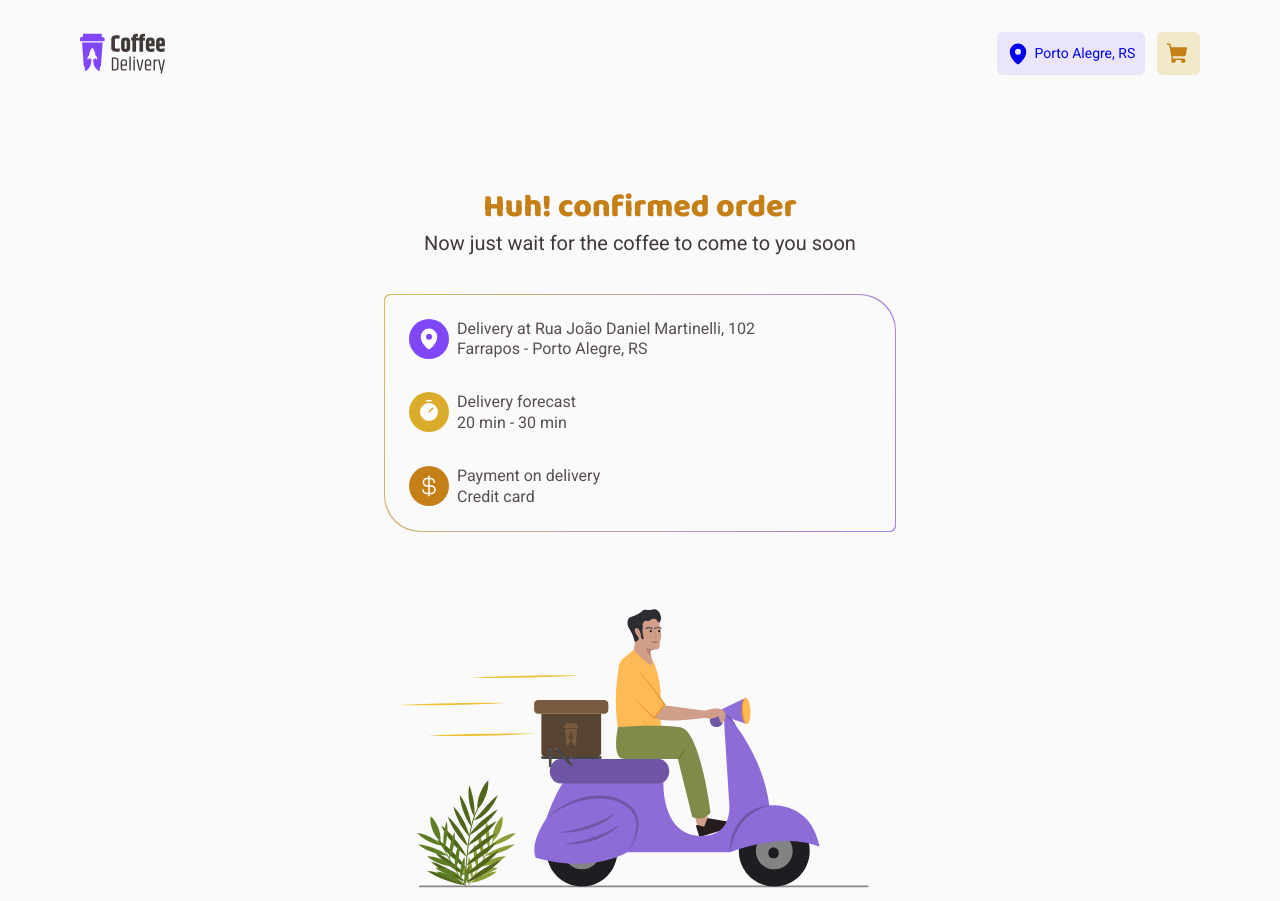
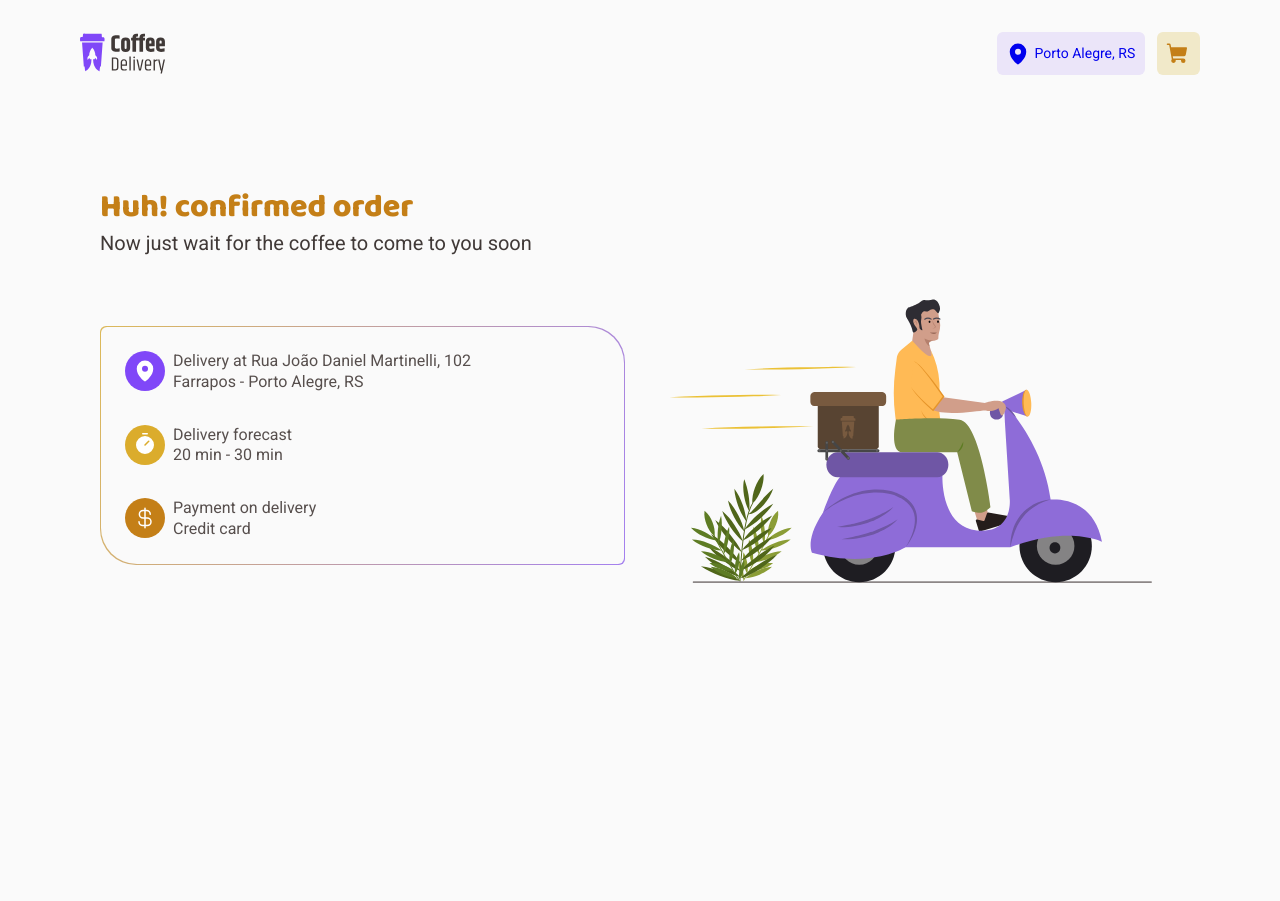
Before and after one commit to marcosvaldeni/coffeedelivery, a React (Vite) app: page /success in a window 1280 px wide. After the commit the page ends 800 px from the top, so only its background shows below. Built offline with nearby package versions, Linux system fonts and the light colour scheme.

Commit message:
success page done

```diff
--- a/src/pages/Success/index.tsx
+++ b/src/pages/Success/index.tsx
@@ -7,6 +7,7 @@ import {
   InfoContainer,
   InfoDiv,
   Main,
+  MainContainer,
   SubTitle,
   Title
 } from "./styles";
@@ -18,6 +19,8 @@ export function Success() {
     <Main>
       <Title>Huh! confirmed order</Title>
       <SubTitle>Now just wait for the coffee to come to you soon</SubTitle>
+
+      <MainContainer>
 
         <InfoContainer>
           <Container>
@@ -55,6 +58,9 @@ export function Success() {
         </InfoContainer>
 
         <img src={inllustration} alt="" />
+
+      </MainContainer>
+
     </Main>
   );
 }
--- a/src/pages/Success/styles.ts
+++ b/src/pages/Success/styles.ts
@@ -17,6 +17,28 @@ export const Main = styled.div`
 
   @media (min-width: 575px) {
     padding: 0 20px;
+  }
+
+  @media (min-width: 992px) {
+    align-items: flex-start;
+
+    img {
+      width: 100%;
+      max-width: initial;
+      margin-top: 2rem;
+      min-width: 450px;
+    }
+  }
+
+`;
+
+export const MainContainer = styled.div`
+  @media (min-width: 992px) {
+    width: 100%;
+    display: flex;
+    align-items: center;
+    justify-content: space-between;
+    gap: 2rem;
   }
 `;
 
@@ -39,6 +61,12 @@ export const InfoContainer = styled.div`
   padding: 1px;
   background: linear-gradient(290.03deg, #A480EF 0%, #DCB959 100%);
   border-radius: 6px 36px;
+
+  @media (min-width: 992px) {
+    width: 100%;
+    max-width: initial;
+    min-width: 26rem;
+  }
 `;
 
 export const Container = styled.div`
```
Lines whose indentation alone changed are shown as unchanged.
